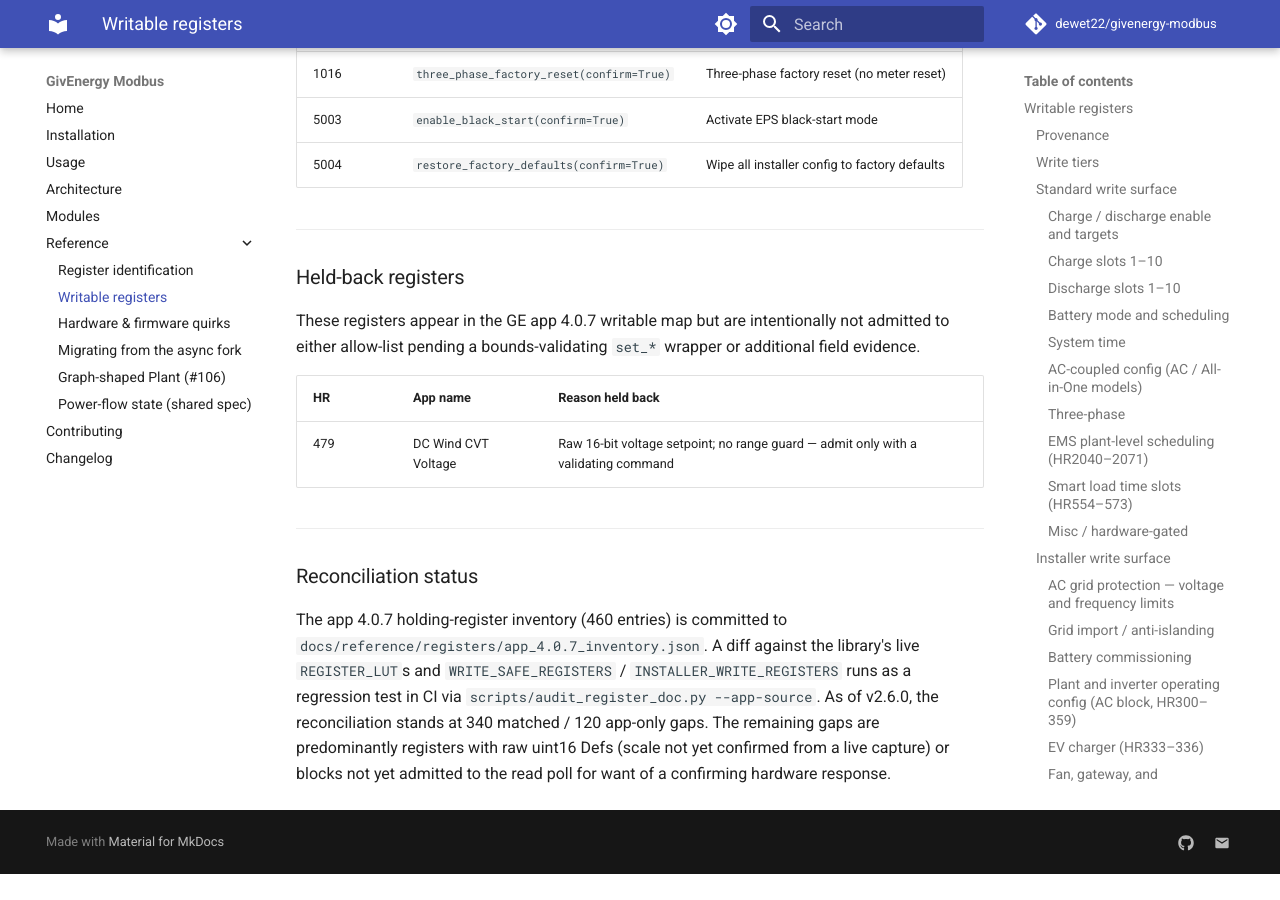
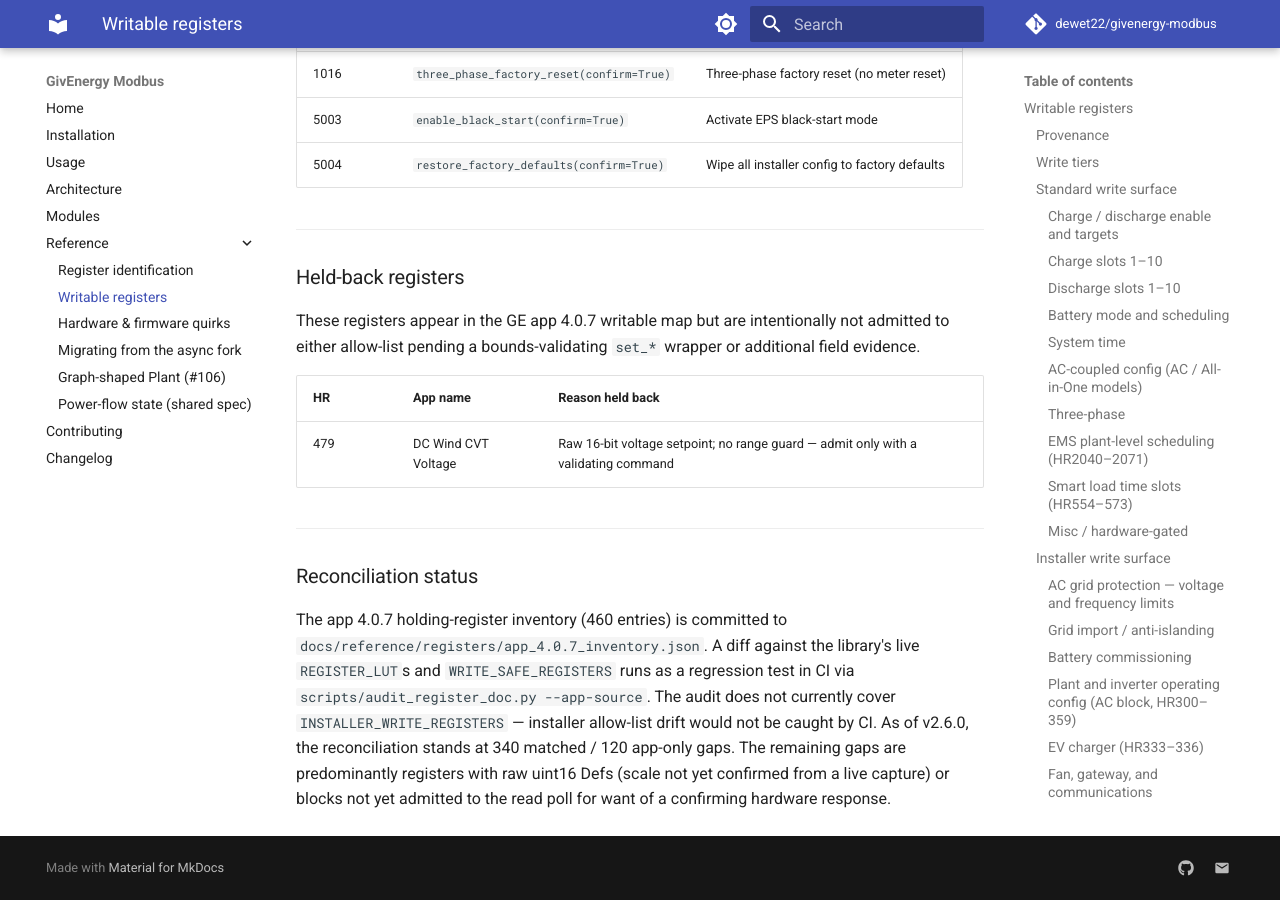
Before and after one commit to dewet22/givenergy-modbus, an MkDocs documentation site: the page built from docs/reference/writable-registers.md, in a window 1280 px wide and 900 px high, scrolled down 15280 px. Built offline with MkDocs 1.6.1 and Material for MkDocs 9.7.7, drawn with Linux system fonts in a browser that asks for light colours; comment, search, counter and statistics services are not loaded; before the commit the page ends 16154 px from its top, so only the background shows below that.

Commit message:
docs: narrow reconciliation coverage claim — audit excludes INSTALLER_WRITE_REGISTERS
Co-Authored-By: Claude Sonnet 4.6 <noreply@anthropic.com>

```diff
--- a/docs/reference/writable-registers.md
+++ b/docs/reference/writable-registers.md
@@ -451,9 +451,10 @@ additional field evidence.
 
 The app 4.0.7 holding-register inventory (460 entries) is committed to
 `docs/reference/registers/app_4.0.7_inventory.json`.  A diff against the library's
-live `REGISTER_LUT`s and `WRITE_SAFE_REGISTERS` / `INSTALLER_WRITE_REGISTERS` runs as a
-regression test in CI via `scripts/audit_register_doc.py --app-source`.  As of
-v2.6.0, the reconciliation stands at 340 matched / 120 app-only gaps.  The remaining
-gaps are predominantly registers with raw uint16 Defs (scale not yet confirmed from a
-live capture) or blocks not yet admitted to the read poll for want of a confirming
-hardware response.
+live `REGISTER_LUT`s and `WRITE_SAFE_REGISTERS` runs as a regression test in CI via
+`scripts/audit_register_doc.py --app-source`.  The audit does not currently cover
+`INSTALLER_WRITE_REGISTERS` — installer allow-list drift would not be caught by CI.
+As of v2.6.0, the reconciliation stands at 340 matched / 120 app-only gaps.  The
+remaining gaps are predominantly registers with raw uint16 Defs (scale not yet
+confirmed from a live capture) or blocks not yet admitted to the read poll for want
+of a confirming hardware response.
```
